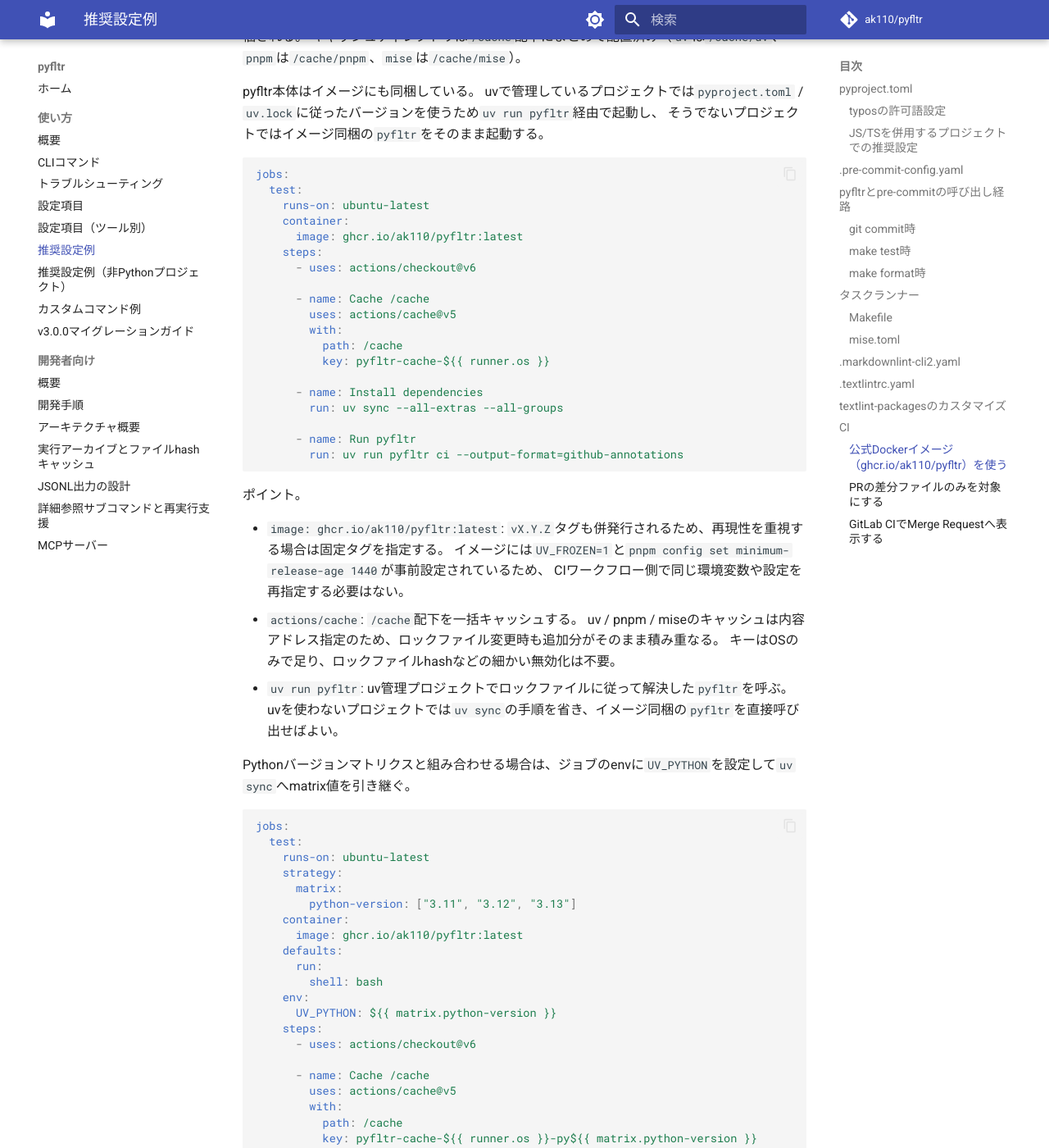
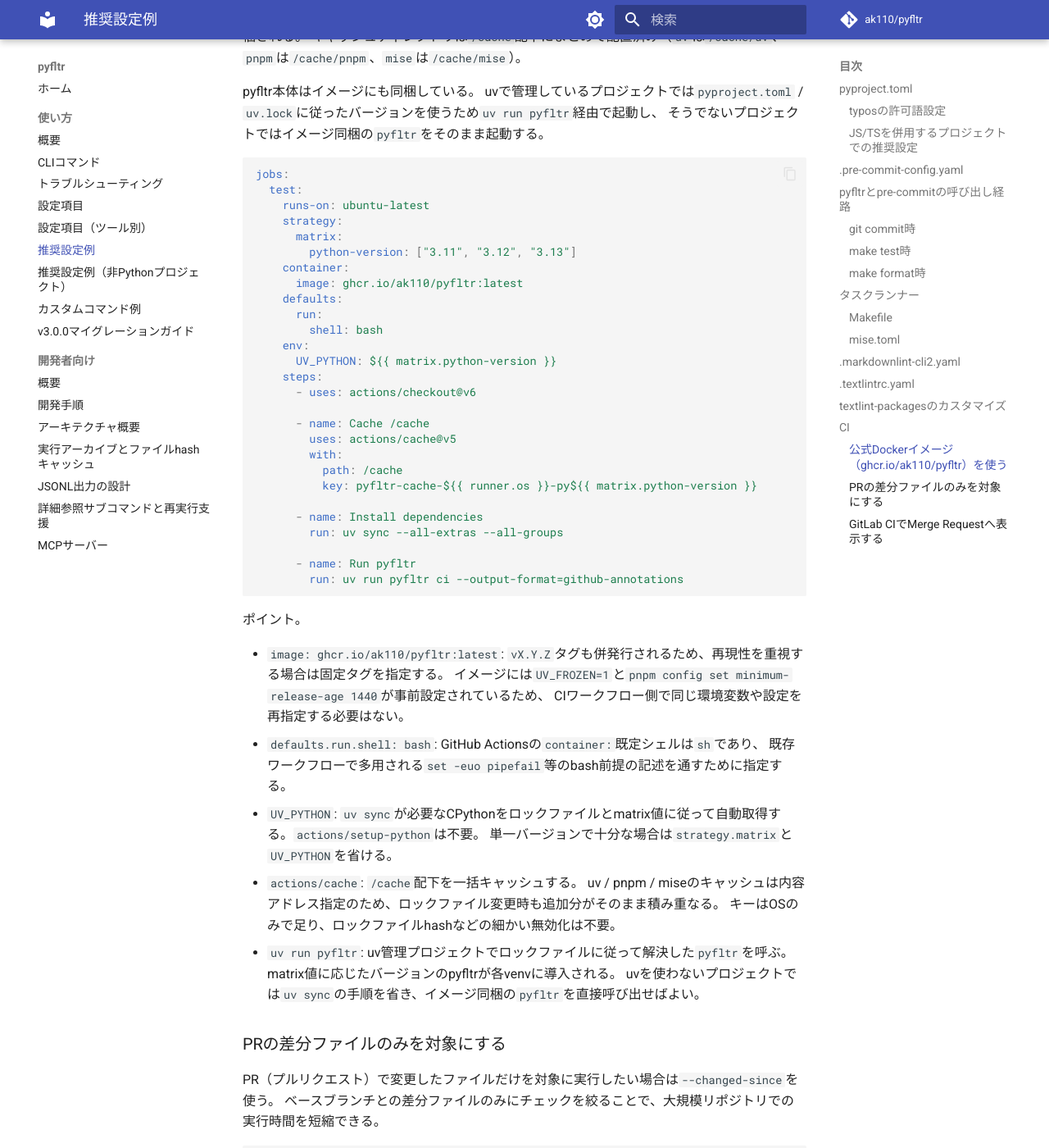
Before and after one commit to ak110/pyfltr, an MkDocs documentation site: the page built from docs/guide/recommended.md, in a window 1280 px wide and 1400 px high, scrolled down 9920 px. Shown: the whole window at 82% size. Built offline with MkDocs 1.6.1 and Material for MkDocs 9.7.7, drawn with Linux system fonts in a browser that asks for light colours; comment, search, counter and statistics services are not loaded; some of the changed lines change nothing that is shown; some of the changed text lies outside the part shown.

Commit message:
docs(recommended): 公式Dockerイメージの利用例を1つに統合する

````diff
--- a/docs/guide/recommended.md
+++ b/docs/guide/recommended.md
@@ -447,41 +447,6 @@
 jobs:
   test:
     runs-on: ubuntu-latest
-    container:
-      image: ghcr.io/ak110/pyfltr:latest
-    steps:
-      - uses: actions/checkout@v6
-
-      - name: Cache /cache
-        uses: actions/cache@v5
-        with:
-          path: /cache
-          key: pyfltr-cache-${{ runner.os }}
-
-      - name: Install dependencies
-        run: uv sync --all-extras --all-groups
-
-      - name: Run pyfltr
-        run: uv run pyfltr ci --output-format=github-annotations
-```
-
-ポイント。
-
-- `image: ghcr.io/ak110/pyfltr:latest`: `vX.Y.Z`タグも併発行されるため、再現性を重視する場合は固定タグを指定する。
-  イメージには`UV_FROZEN=1`と`pnpm config set minimum-release-age 1440`が事前設定されているため、
-  CIワークフロー側で同じ環境変数や設定を再指定する必要はない。
-- `actions/cache`: `/cache`配下を一括キャッシュする。
-  uv / pnpm / miseのキャッシュは内容アドレス指定のため、ロックファイル変更時も追加分がそのまま積み重なる。
-  キーはOSのみで足り、ロックファイルhashなどの細かい無効化は不要。
-- `uv run pyfltr`: uv管理プロジェクトでロックファイルに従って解決した`pyfltr`を呼ぶ。
-  uvを使わないプロジェクトでは`uv sync`の手順を省き、イメージ同梱の`pyfltr`を直接呼び出せばよい。
-
-Pythonバージョンマトリクスと組み合わせる場合は、ジョブのenvに`UV_PYTHON`を設定して`uv sync`へmatrix値を引き継ぐ。
-
-```yaml
-jobs:
-  test:
-    runs-on: ubuntu-latest
     strategy:
       matrix:
         python-version: ["3.11", "3.12", "3.13"]
@@ -510,11 +475,19 @@
 
 ポイント。
 
-- `UV_PYTHON`: `uv sync`が必要なCPythonをロックファイルとmatrix値に従って自動取得する。`actions/setup-python`は不要。
+- `image: ghcr.io/ak110/pyfltr:latest`: `vX.Y.Z`タグも併発行されるため、再現性を重視する場合は固定タグを指定する。
+  イメージには`UV_FROZEN=1`と`pnpm config set minimum-release-age 1440`が事前設定されているため、
+  CIワークフロー側で同じ環境変数や設定を再指定する必要はない。
 - `defaults.run.shell: bash`: GitHub Actionsの`container:`既定シェルは`sh`であり、
   既存ワークフローで多用される`set -euo pipefail`等のbash前提の記述を通すために指定する。
-- イメージ同梱の`pyfltr`はuv管理プロジェクトでは使われず、`uv run pyfltr`経由で各venvのpyfltrが起動する。
-  matrix値に応じたバージョンのpyfltrがmatrixごとのvenvに導入される。
+- `UV_PYTHON`: `uv sync`が必要なCPythonをロックファイルとmatrix値に従って自動取得する。`actions/setup-python`は不要。
+  単一バージョンで十分な場合は`strategy.matrix`と`UV_PYTHON`を省ける。
+- `actions/cache`: `/cache`配下を一括キャッシュする。
+  uv / pnpm / miseのキャッシュは内容アドレス指定のため、ロックファイル変更時も追加分がそのまま積み重なる。
+  キーはOSのみで足り、ロックファイルhashなどの細かい無効化は不要。
+- `uv run pyfltr`: uv管理プロジェクトでロックファイルに従って解決した`pyfltr`を呼ぶ。
+  matrix値に応じたバージョンのpyfltrが各venvに導入される。
+  uvを使わないプロジェクトでは`uv sync`の手順を省き、イメージ同梱の`pyfltr`を直接呼び出せばよい。
 
 ### PRの差分ファイルのみを対象にする
 
````
